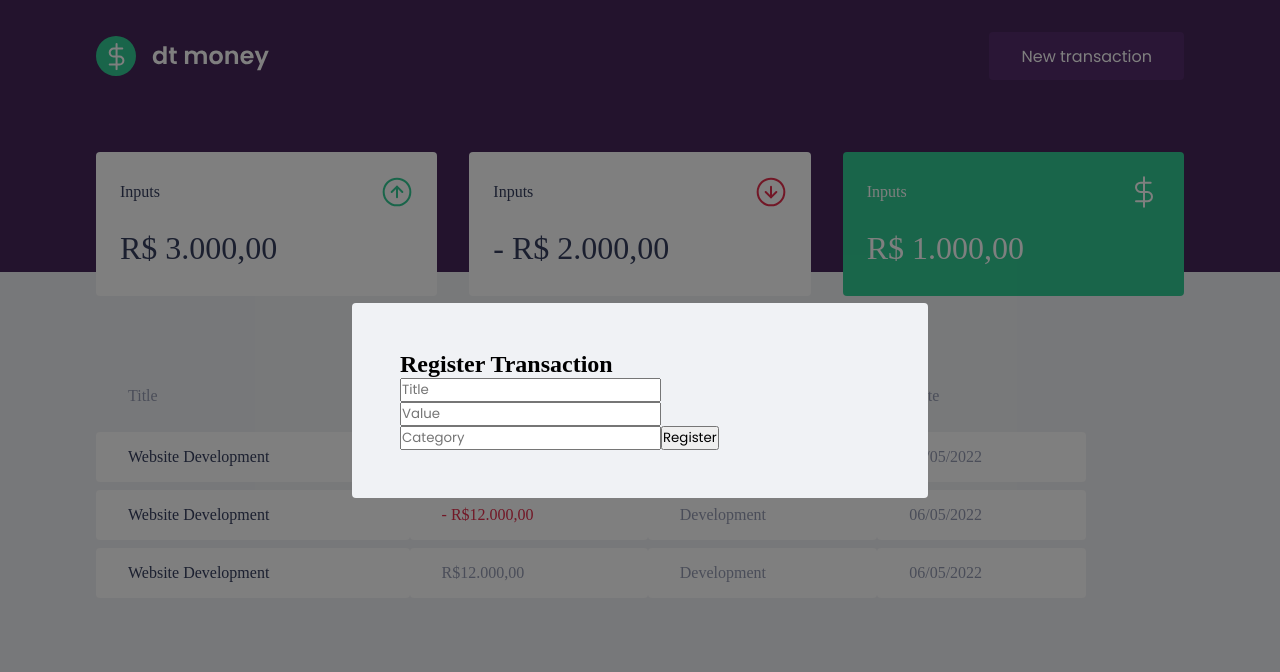
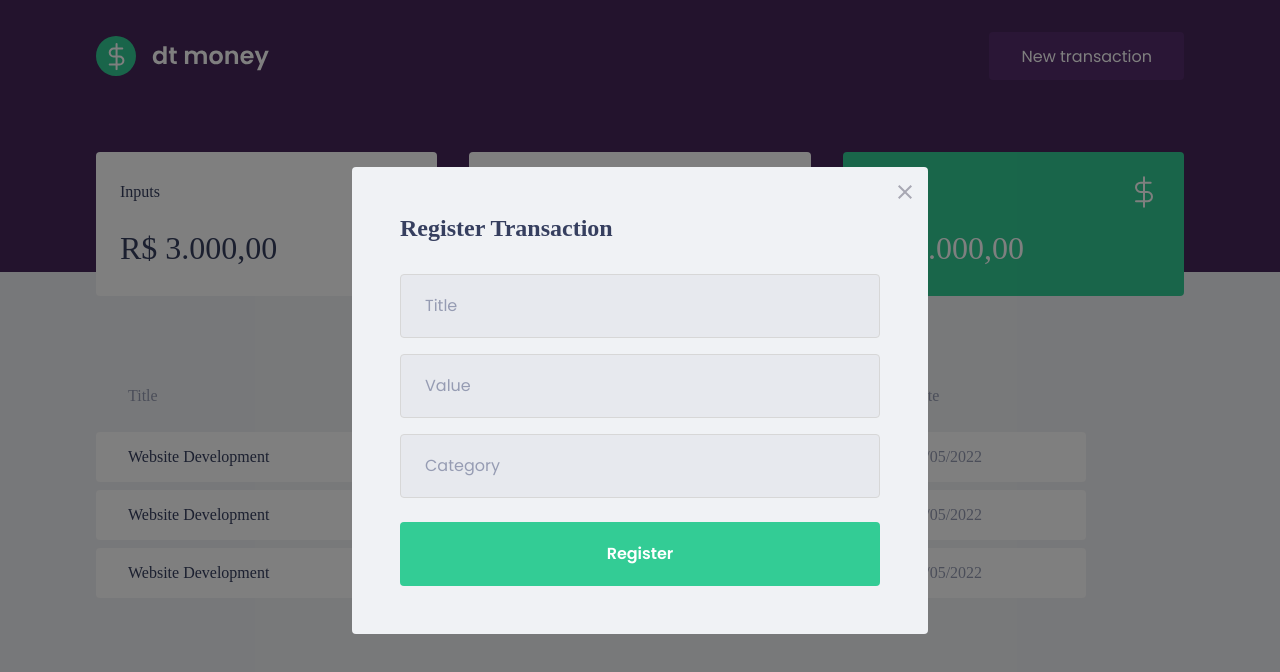
Before and after one commit to Diegodossantos23/finance-control, a React (Create React App) app: page / in a window 1280 px wide. Both pictures are taken after a click on the button "New transaction". Shown: the top 672 px of the page. Built offline with nearby package versions, Linux system fonts and the light colour scheme; no server answers; what miragejs would draw is missing.

Commit message:
featured: styling modal

```diff
--- a/src/components/NewTransactionModal/index.tsx
+++ b/src/components/NewTransactionModal/index.tsx
@@ -1,4 +1,5 @@
 import Modal from 'react-modal';
+import closeIcon from '../../assets/close.svg';
 import { Container } from './styles';
 
 interface NewTransactionModalProps {
@@ -14,7 +15,9 @@
         overlayClassName="react-modal-overlay"
         className="react-modal-content"
       >
-
+        <button type="button" onClick={onRequestClose} className="react-modal-close">
+          <img src={closeIcon} alt="" />
+        </button>
         <Container>
           <h2>Register Transaction</h2>
 
--- a/src/components/NewTransactionModal/styles.ts
+++ b/src/components/NewTransactionModal/styles.ts
@@ -1,5 +1,51 @@
 import styled from 'styled-components';
 
 export const Container = styled.form`
+    h2 {
+        color: var(--text-title);
+        font-size: 1.5rem;
+        margin-bottom: 2rem;
+    }
 
-`;
+    input {
+        width: 100%;
+        padding: 1.5rem;
+        height: 4rem;
+        border-radius: 0.25rem;
+
+        border: 1px solid #d7d7d7;
+        background: #e7e9ee;
+
+        font-weight: 400;
+        font-size: 1rem;
+
+        &::placeholder {
+            color: var(--text-body);
+
+        }
+
+        & + input {
+            margin-top: 1rem;
+        }
+    }
+
+    button[type="submit"] {
+        width: 100%;
+        padding: 0 1.5rem;
+        height: 4rem;
+        background: var(--green);
+        color: white;
+        border-radius: 0.25rem;
+        border: 0;
+        font-size: 1rem;
+        margin-top: 1.5rem;
+        font-weight: 600;
+
+        transition: filter 0.2s;
+
+        &:hover {
+            filter: brightness(0.9);
+        }
+
+    }
+    `;
--- a/src/styles/global.ts
+++ b/src/styles/global.ts
@@ -79,4 +79,19 @@
         border-radius: 0.25rem;
     }
 
+    .react-modal-close {
+        position: absolute;
+        right: 1rem;
+        top: 0.4rem;
+        border: 0;
+        background: transparent;
+        font-size: 1.5rem;
+        color: #969cb3;
+        transition: filter 0.2s;
+
+        &:hover {
+            filter: brightness(0.8);
+        }
+    }
+
 `;
```
